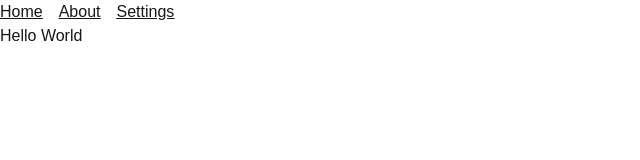
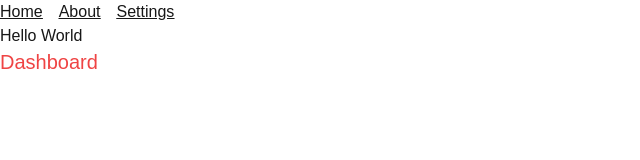
Before and after one commit to Tomoe-12/NextjsCourse, a Next.js app: page / in a window 1280 px wide. Shown: the top 160 px of the page, without its empty margins (0-640 px from the left). Built offline with nearby package versions, Linux system fonts and the light colour scheme.

Commit message:
parallel routes

```diff
--- /dev/null
+++ b/app/@dashboard/page.tsx
@@ -0,0 +1,11 @@
+import React from 'react'
+
+const Dashboard = () => {
+  return (
+    <div>
+        <h1 className='text-xl text-red-500'>Dashboard</h1>
+    </div>
+  )
+}
+
+export default Dashboard
--- a/app/layout.tsx
+++ b/app/layout.tsx
@@ -19,11 +19,15 @@ export const metadata: Metadata = {
   description: "Generated by create next app",
 };
 
+
 export default function RootLayout({
   children,
+  dashboard
 }: Readonly<{
   children: React.ReactNode;
+  dashboard : React.ReactNode;
 }>) {
+  const isAdmin = true
   return (
     <html lang="en">
       <body
@@ -35,6 +39,7 @@ export default function RootLayout({
           <Link href={"/settings"}>Settings</Link>
         </nav>
         {children}
+        {isAdmin ? dashboard : ''}
       </body>
     </html>
   );
```
